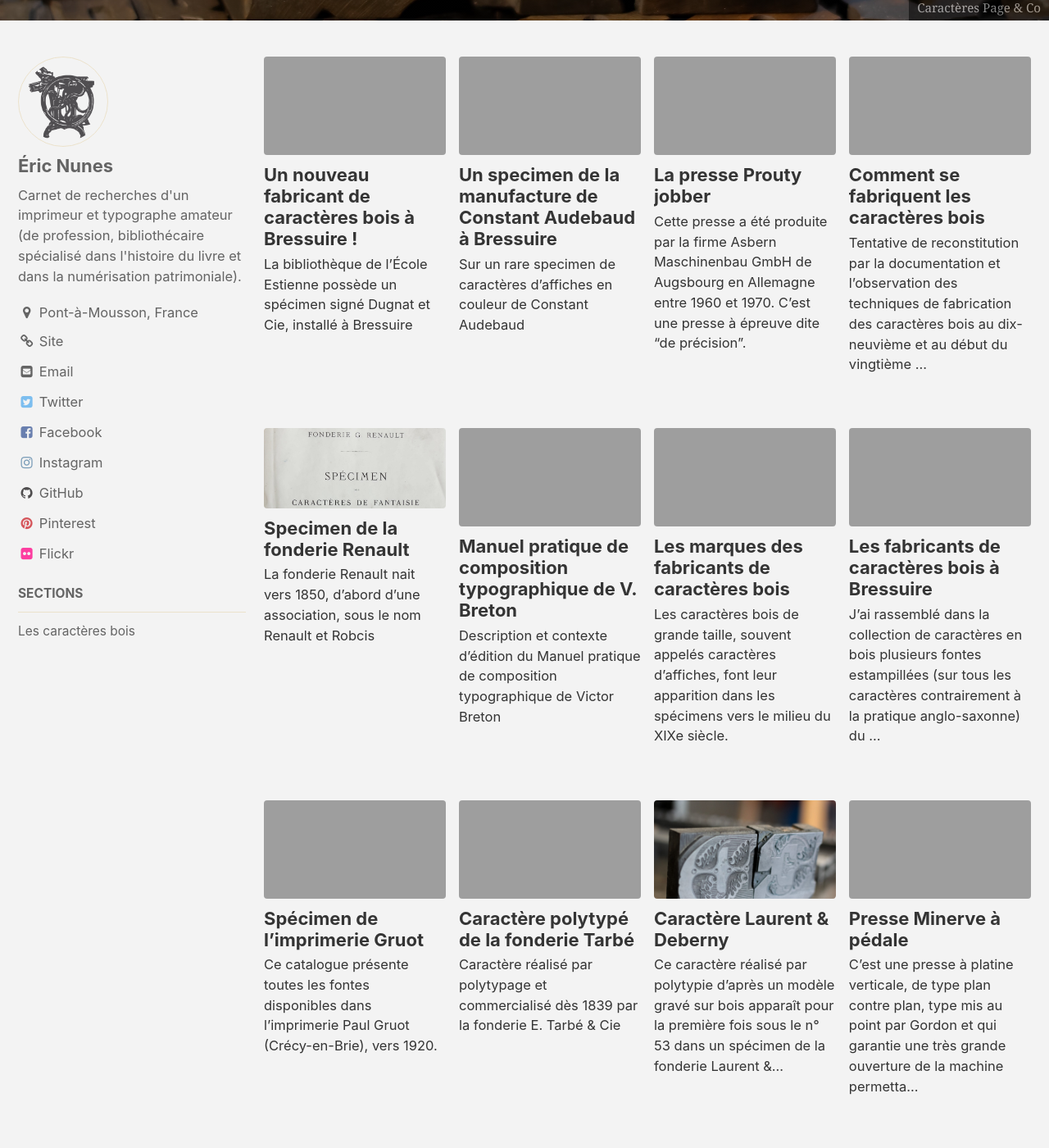
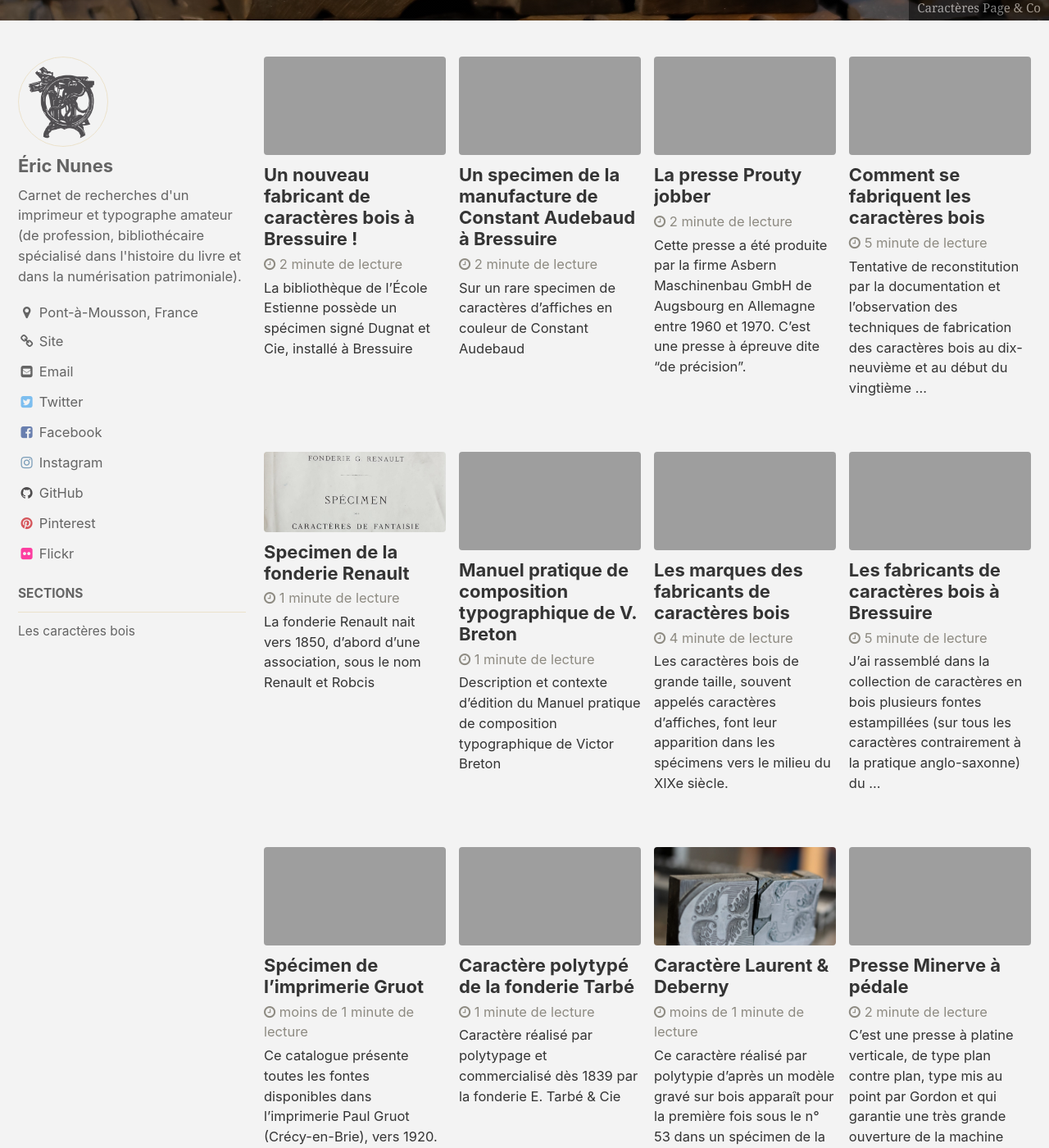
Before and after one commit to ampersandpresslab/carnetlab, a Jekyll site: the page built from _pages/carnet.html, in a window 1280 px wide and 1400 px high, scrolled down 345 px. Shown: the whole window at 82% size. Built offline with Jekyll 4.4.1, drawn with Linux system fonts in a browser that asks for light colours; some of the changed lines change nothing that is shown; some of the changed text lies outside the part shown.

Commit message:
staticman

```diff
--- a/_config.yml
+++ b/_config.yml
@@ -30,22 +30,27 @@
     appid                :
     num_posts            : # 5 (default)
     colorscheme          : # "light" (default), "dark"
+
+
 staticman:
-  allowedFields          : # ['name', 'email', 'url', 'message']
-  branch                 : # "master"
-  commitMessage          : # "New comment."
-  filename               : # comment-{@timestamp}
-  format                 : # "yml"
-  moderation             : # true
-  path                   : # "/_data/comments/{options.slug}" (default)
-  requiredFields         : # ['name', 'email', 'message']
-  transforms:
-    email                : # "md5"
+  allowedFields: ["name", "email", "url", "message", "post_id"]
+  allowedOrigins: ["ericnunes-carnet.fr."]
+  branch: "master"
+  filename: "{fields.name}_{@timestamp}"
+  format: "yml"
   generatedFields:
     date:
-      type               : # "date"
+      type: date
       options:
-        format           : # "iso8601" (default), "timestamp-seconds", "timestamp-milliseconds"
+        format: "timestamp-seconds"
+  moderation: true
+  name: "ericnunes-carnet.fr"
+  path: "_data/comments/"
+  requiredFields: ["name", "email", "message", "post_id"]
+  commitMessage: "New comment on the blog"
+
+
+
 reCaptcha:
   siteKey                :
   secret                 :
@@ -255,12 +260,12 @@
   # _posts
   - scope:
       path: ""
-      type: carnet
+      type: posts
     values:
       layout: single
 
       read_time: true
-      comments: # true
+      comments: true
       share: true
       related: false
       sidebar:
```
